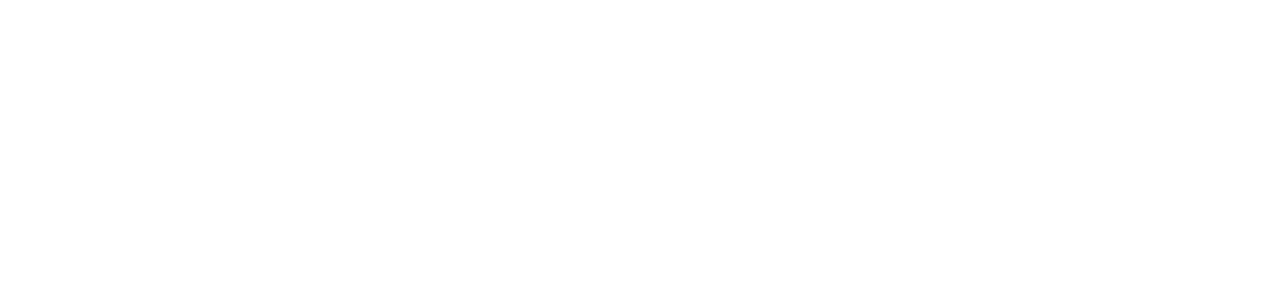
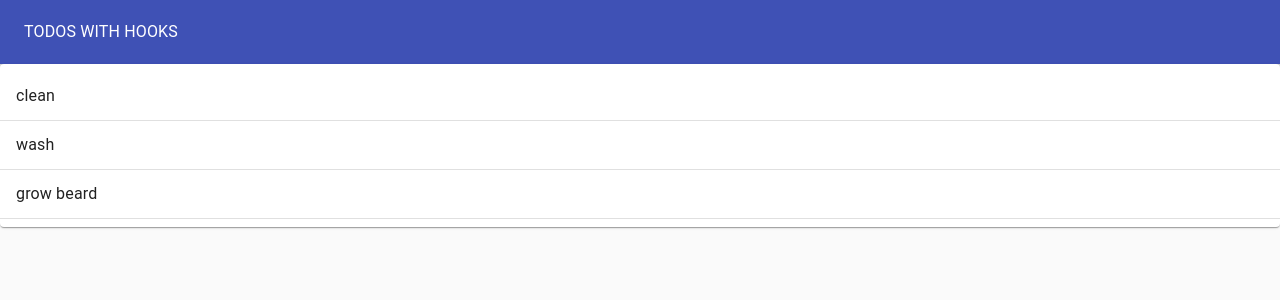
Before and after one commit to evi-h/todo-with-hooks, a React (Create React App) app: page / in a window 1280 px wide. Shown: the top 300 px of the page. Built offline with nearby package versions, Linux system fonts and the light colour scheme.

Commit message:
created todo-app, todo-list component, list

```diff
--- a/package.json
+++ b/package.json
@@ -3,6 +3,7 @@
   "version": "0.1.0",
   "private": true,
   "dependencies": {
+    "@material-ui/core": "^4.11.4",
     "@testing-library/jest-dom": "^5.11.4",
     "@testing-library/react": "^11.1.0",
     "@testing-library/user-event": "^12.1.10",
--- a/src/App.js
+++ b/src/App.js
@@ -1,7 +1,8 @@
 import "./App.css";
+import TodoApp from "./TodoApp";
 
 function App() {
-  return <div className="App"></div>;
+  return <TodoApp />;
 }
 
 export default App;
--- /dev/null
+++ b/src/TodoApp.jsx
@@ -0,0 +1,34 @@
+import React, { useState } from "react";
+import { Typography, Paper, AppBar, Toolbar, Grid } from "@material-ui/core";
+import TodoList from "./componenets/todo-list/todo-list.component";
+
+const TodoApp = () => {
+  const initialTodos = [
+    { id: 1, task: "clean", completed: false },
+    { id: 2, task: "wash", completed: true },
+    { id: 3, task: "grow beard", completed: false },
+  ];
+
+  const [todos, setTodos] = useState(initialTodos);
+
+  return (
+    <Paper
+      style={{
+        padding: 0,
+        margin: 0,
+        height: "100vh",
+        backgroundColor: "#fafafa",
+      }}
+      elevation={0}
+    >
+      <AppBar color="primary" position="static" style={{ height: "64px" }}>
+        <Toolbar>
+          <Typography color="inherit">TODOS WITH HOOKS</Typography>
+        </Toolbar>
+      </AppBar>
+      <TodoList todos={todos} />
+    </Paper>
+  );
+};
+
+export default TodoApp;
--- /dev/null
+++ b/src/componenets/todo-list/todo-list.component.jsx
@@ -0,0 +1,27 @@
+import React from "react";
+import {
+  List,
+  Paper,
+  Divider,
+  ListItem,
+  ListItemText,
+} from "@material-ui/core";
+
+const TodoList = ({ todos }) => {
+  return (
+    <Paper>
+      <List>
+        {todos.map((todo) => (
+          <>
+            <ListItem>
+              <ListItemText>{todo.task}</ListItemText>
+            </ListItem>
+            <Divider />
+          </>
+        ))}
+      </List>
+    </Paper>
+  );
+};
+
+export default TodoList;
```
Also changed, not shown: 1 other file (tests, documents, lock files or other folders).
